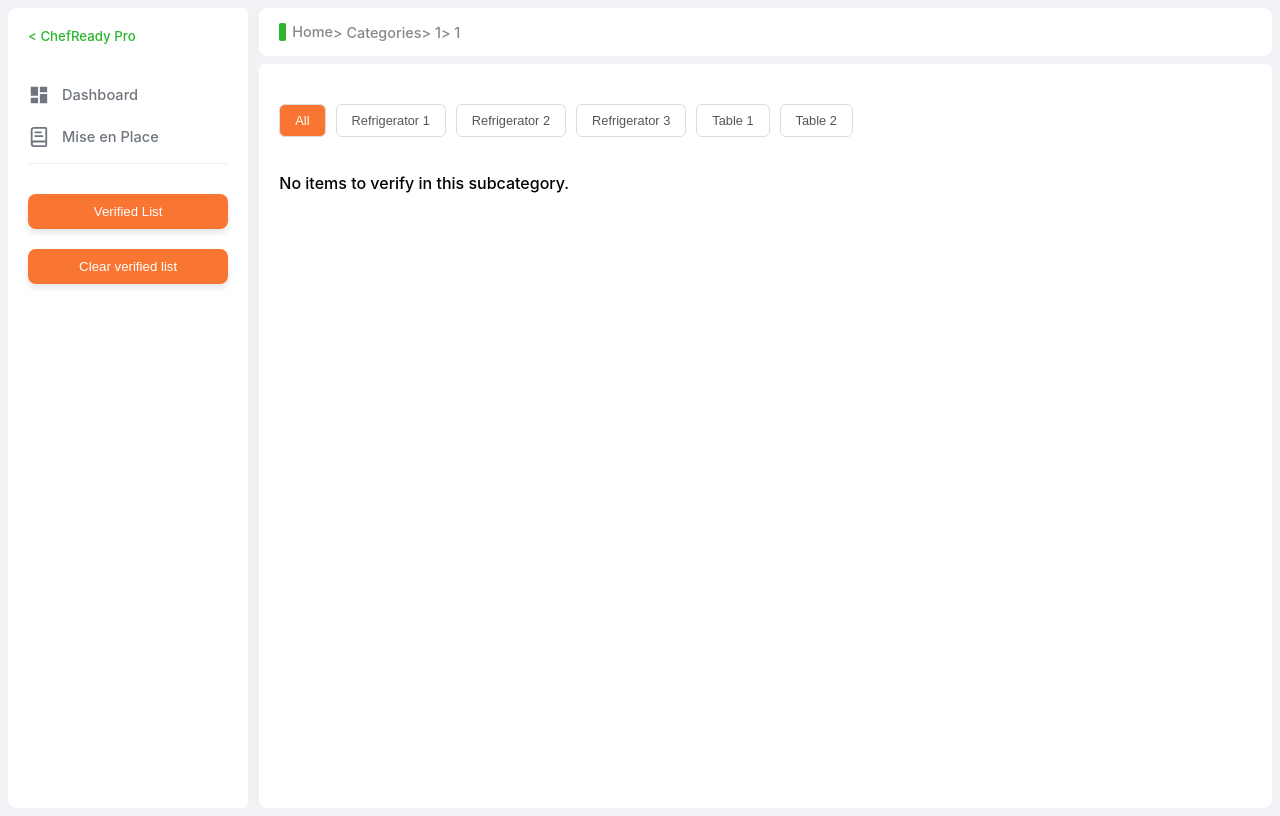
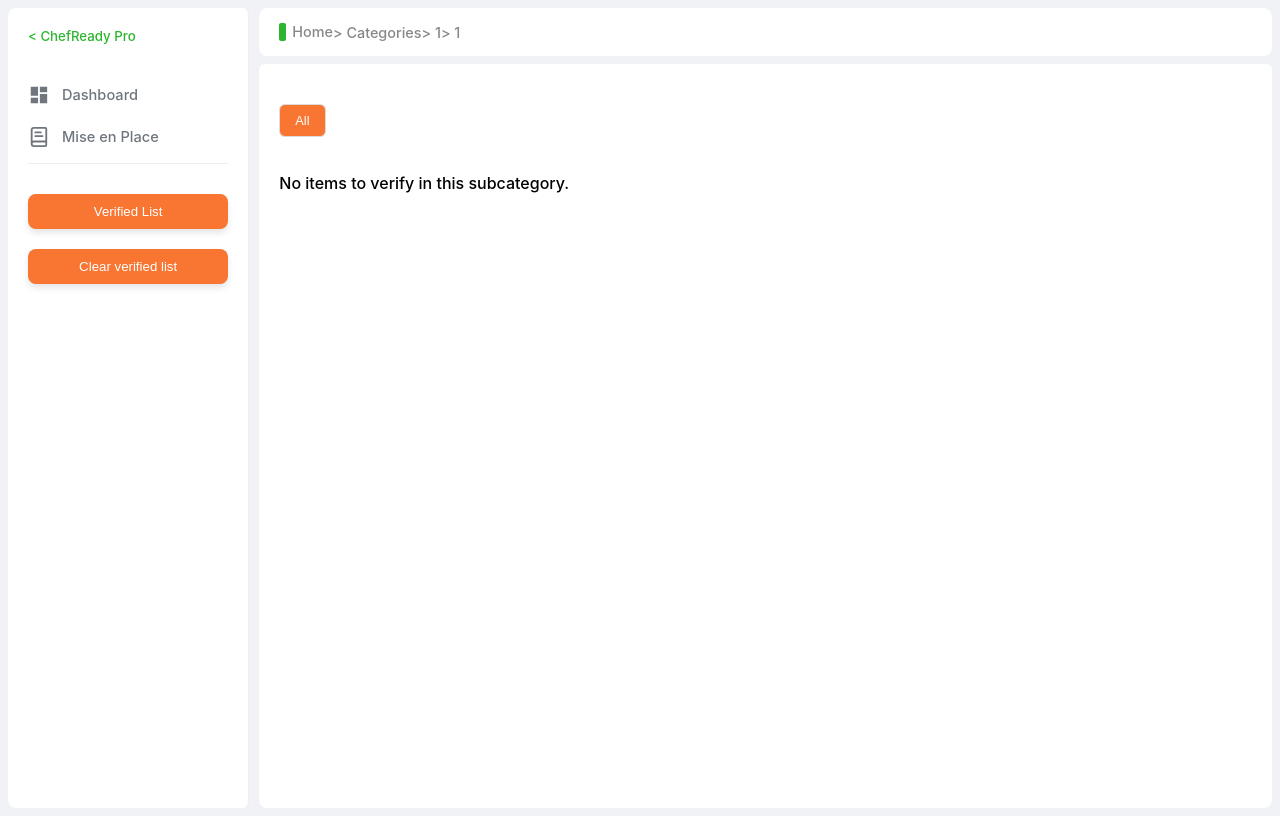
Before and after one commit to RichArdila/Miseenplacedemo, a React (Create React App) app: page /Categories/1/1 in a window 1280 px wide. Built offline with nearby package versions, Linux system fonts and the light colour scheme.

Commit message:
added filters logic

```diff
--- a/src/components/ItemsList.js
+++ b/src/components/ItemsList.js
@@ -7,18 +7,16 @@ import { appData } from "../data/appData";
 const ItemsList = () => {
   const { category, subcategory } = useParams();
   const [items, setItems] = useState([]);
+  const [filter, setFilter] = useState("All");
 
   useEffect(() => {
     const updateItems = () => {
-      // get all the items from the subcategory
       const allItems =
         appData["Mise en Place"]?.[category]?.[subcategory] || [];
 
-      // get the verified items from the local storage
       const stored = localStorage.getItem("verifiedItems");
       const verifiedItems = stored ? JSON.parse(stored) : [];
 
-      //filter the items that are not verified
       const unverifiedItems = allItems.filter(
         (item) =>
           !verifiedItems.some((verifiedItem) => verifiedItem.id === item.id)
@@ -27,10 +25,8 @@ const ItemsList = () => {
       setItems(unverifiedItems);
     };
 
-    // Initial load
     updateItems();
 
-    // Listen for storage changes
     const handleStorageChange = (e) => {
       if (e.key === "verifiedItems") {
         updateItems();
@@ -38,17 +34,15 @@ const ItemsList = () => {
     };
 
     window.addEventListener("storage", handleStorageChange);
-
-    // Cleanup
     return () => {
       window.removeEventListener("storage", handleStorageChange);
     };
   }, [category, subcategory]);
 
   const handleVerifyItem = (item) => {
-    // save the item in the local storage
     const stored = localStorage.getItem("verifiedItems");
     const verifiedItems = stored ? JSON.parse(stored) : [];
+
     if (!verifiedItems.some((i) => i.id === item.id)) {
       const verifiedItem = {
         ...item,
@@ -58,25 +52,52 @@ const ItemsList = () => {
       verifiedItems.push(verifiedItem);
       localStorage.setItem("verifiedItems", JSON.stringify(verifiedItems));
     }
-    // remove the item from the list
+
     setItems((prev) => prev.filter((i) => i.id !== item.id));
   };
 
+  const hasLocations = items.some((item) => item.location);
+  const uniqueLocations = [
+    ...new Set(
+      items.filter((item) => item.location).map((item) => item.location)
+    ),
+  ];
+
+  const filteredItems =
+    filter === "All" ? items : items.filter((item) => item.location === filter);
+
   return (
     <div className="items-list-container">
-      <div className="filter-buttons">
-        <button className="filter-button active">All</button>
-        <button className="filter-button">Refrigerator 1</button>
-        <button className="filter-button">Refrigerator 2</button>
-        <button className="filter-button">Refrigerator 3</button>
-        <button className="filter-button">Table 1</button>
-        <button className="filter-button">Table 2</button>
-      </div>
+      {hasLocations && (
+        <div className="filter-buttons">
+          <button
+            className={`filter-button ${filter === "All" ? "active" : ""}`}
+            onClick={() => setFilter("All")}
+          >
+            All
+          </button>
+          {uniqueLocations.map((loc) => (
+            <button
+              key={loc}
+              className={`filter-button ${filter === loc ? "active" : ""}`}
+              onClick={() => setFilter(loc)}
+            >
+              {loc}
+            </button>
+          ))}
+        </div>
+      )}
+      {!hasLocations && (
+        <div className="filter-buttons">
+          <button className="filter-button active">All</button>
+        </div>
+      )}
+
       <div className="items-list">
-        {items.length === 0 ? (
+        {filteredItems.length === 0 ? (
           <p>No items to verify in this subcategory.</p>
         ) : (
-          items.map((item) => (
+          filteredItems.map((item) => (
             <div
               key={item.id}
               className="item-card"
--- a/src/data/appData.js
+++ b/src/data/appData.js
@@ -30,6 +30,7 @@ export const appData = {
           name: "Chicken wings (bags)",
           quantity: "2 Bags",
           image: "https://placehold.co/50x50/aaccbb/ffffff?text=Food1",
+          location: "Refrigerador 1",
           verified: false,
         },
         {
@@ -37,6 +38,7 @@ export const appData = {
           name: "Sweet potato fries (bags)",
           quantity: "5 Bags",
           image: "https://placehold.co/50x50/ccabba/ffffff?text=Food2",
+          location: "Refrigerador 1",
           verified: false,
         },
         {
@@ -44,6 +46,7 @@ export const appData = {
           name: "Sweet potatoes (cubes)",
           quantity: "1 container",
           image: "https://placehold.co/50x50/abccba/ffffff?text=Food3",
+          location: "Refrigerador 2",
           verified: false,
         },
         {
@@ -51,6 +54,7 @@ export const appData = {
           name: "Corn dogs (or sausage bites)",
           quantity: "1 container",
           image: "https://placehold.co/50x50/abccba/ffffff?text=Food4",
+          location: "Refrigerador 1",
           verified: false,
         },
       ],
```
